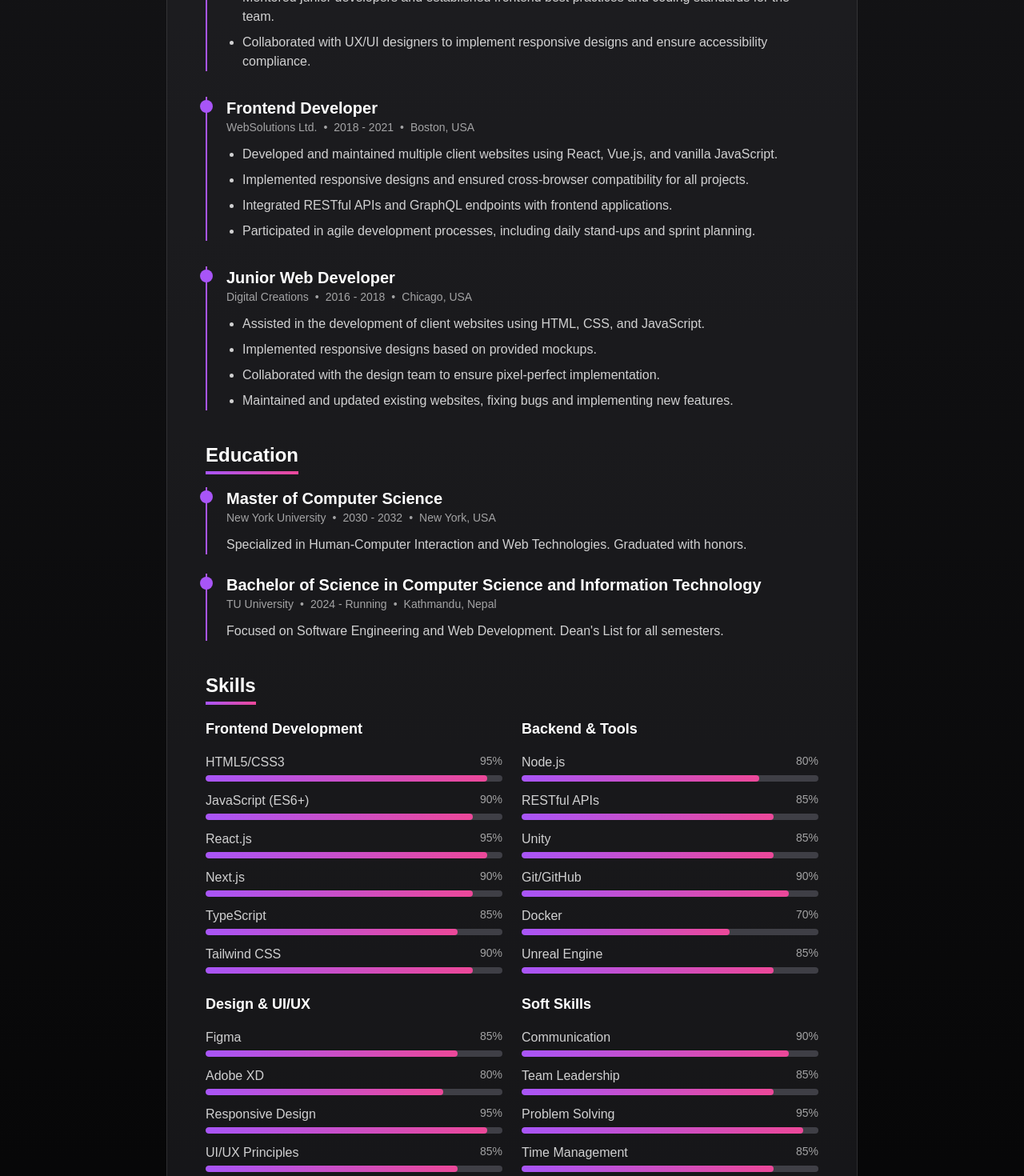
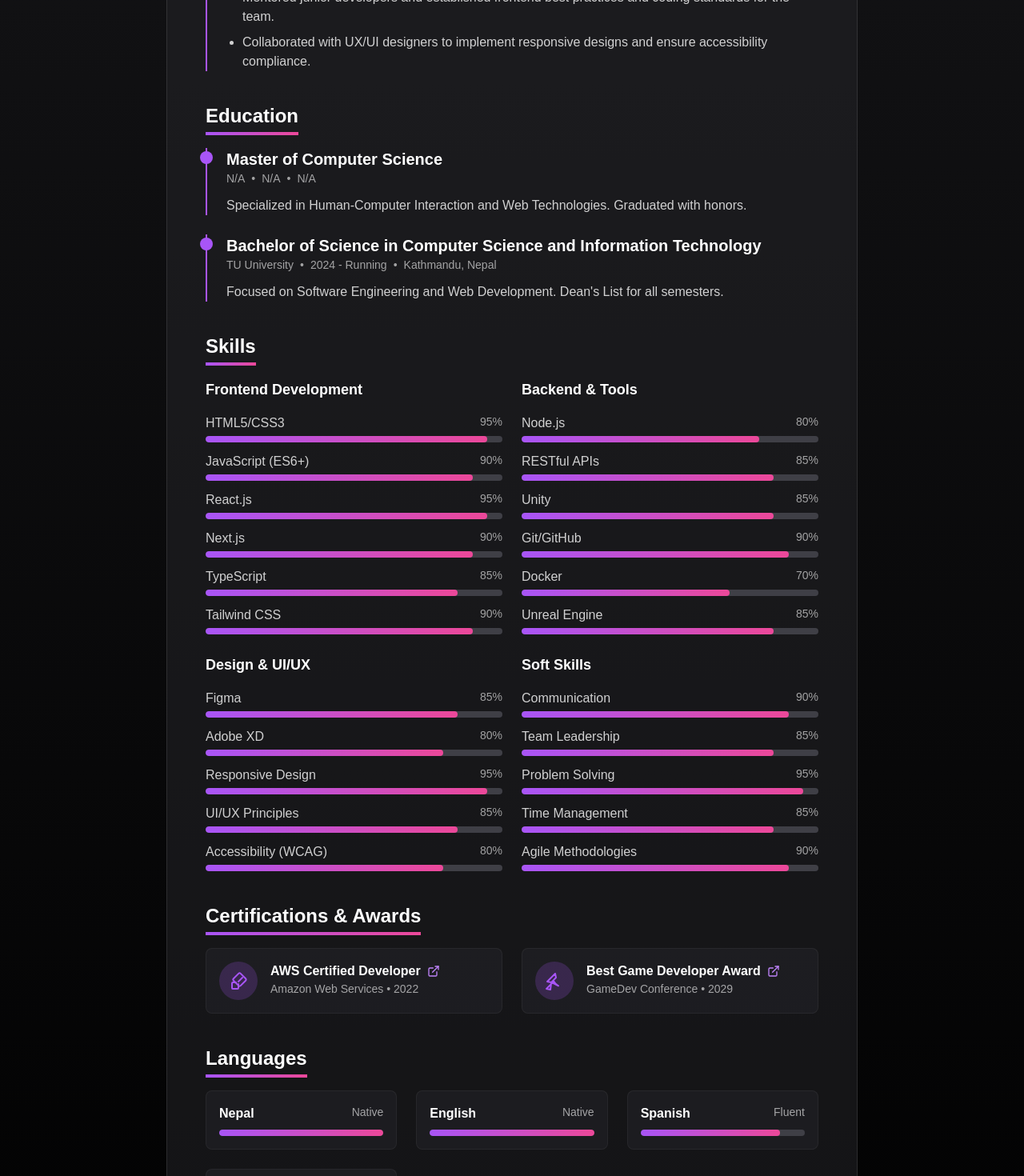
Before and after one commit to Nav0077/navv_profile, a Next.js app: page /resume in a window 1280 px wide. Shown: the part 760-2230 px from the top of the page at 80% size. Built offline with nearby package versions, Linux system fonts and the light colour scheme.

Commit message:
Update page.tsx

```diff
--- a/app/resume/page.tsx
+++ b/app/resume/page.tsx
@@ -109,38 +109,7 @@ export default function ResumePage() {
                   </ul>
                 </ExperienceItem>
 
-                <ExperienceItem
-                  title="Frontend Developer"
-                  company="WebSolutions Ltd."
-                  period="2018 - 2021"
-                  location="Boston, USA"
-                  delay={0.3}
-                >
-                  <ul className="list-disc pl-5 space-y-2 text-white/80">
-                    <li>
-                      Developed and maintained multiple client websites using React, Vue.js, and vanilla JavaScript.
-                    </li>
-                    <li>Implemented responsive designs and ensured cross-browser compatibility for all projects.</li>
-                    <li>Integrated RESTful APIs and GraphQL endpoints with frontend applications.</li>
-                    <li>Participated in agile development processes, including daily stand-ups and sprint planning.</li>
-                  </ul>
-                </ExperienceItem>
 
-                <ExperienceItem
-                  title="Junior Web Developer"
-                  company="Digital Creations"
-                  period="2016 - 2018"
-                  location="Chicago, USA"
-                  delay={0.4}
-                >
-                  <ul className="list-disc pl-5 space-y-2 text-white/80">
-
-                    <li>Assisted in the development of client websites using HTML, CSS, and JavaScript.</li>
-                    <li>Implemented responsive designs based on provided mockups.</li>
-                    <li>Collaborated with the design team to ensure pixel-perfect implementation.</li>
-                    <li>Maintained and updated existing websites, fixing bugs and implementing new features.</li>
-                  </ul>
-                </ExperienceItem>
               </div>
             </ResumeSection>
 
@@ -149,9 +118,9 @@ export default function ResumePage() {
               <div className="space-y-6">
                 <ExperienceItem
                   title="Master of Computer Science"
-                  company="New York University"
-                  period="2030 - 2032"
-                  location="New York, USA"
+                  company="N/A"
+                  period="N/A"
+                  location="N/A"
                   delay={0.6}
                 >
                   <p className="text-white/80">
@@ -222,18 +191,7 @@ export default function ResumePage() {
                     date: "2022",
                     link: "#",
                   },
-                  {
-                    title: "Google Professional Web Developer",
-                    issuer: "Google",
-                    date: "2031",
-                    link: "#",
-                  },
-                  {
-                    title: "React Advanced Certification",
-                    issuer: "Meta",
-                    date: "2028",
-                    link: "#",
-                  },
+
                   {
                     title: "Best Game Developer Award",
                     issuer: "GameDev Conference",
```
